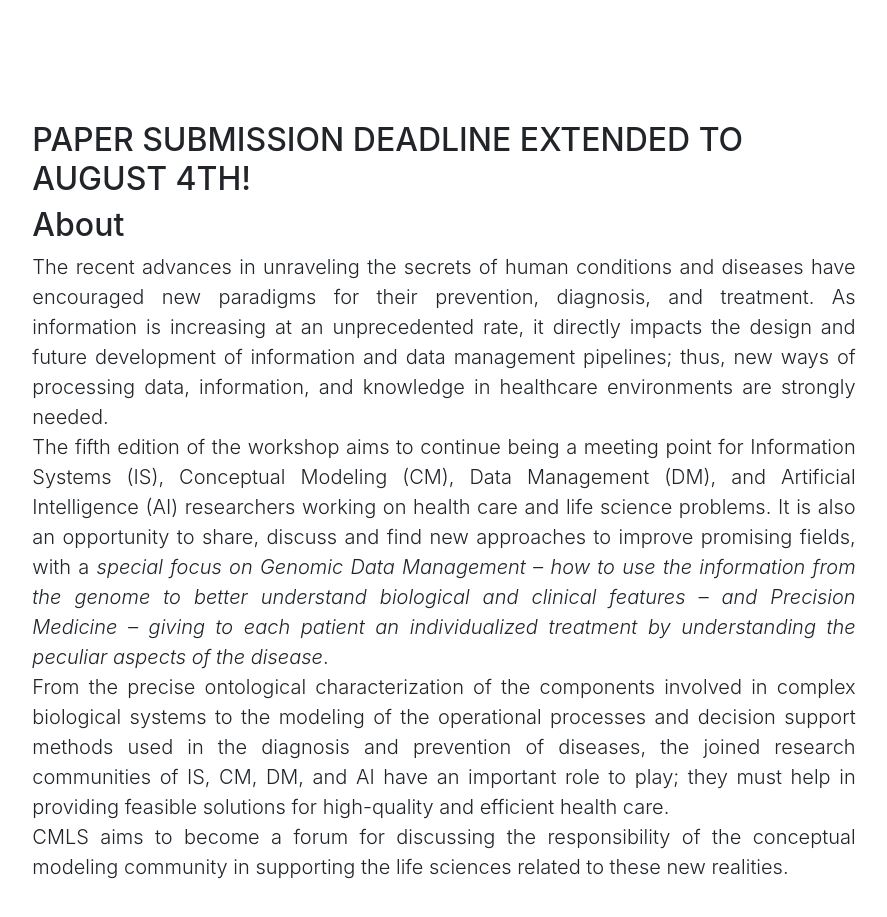
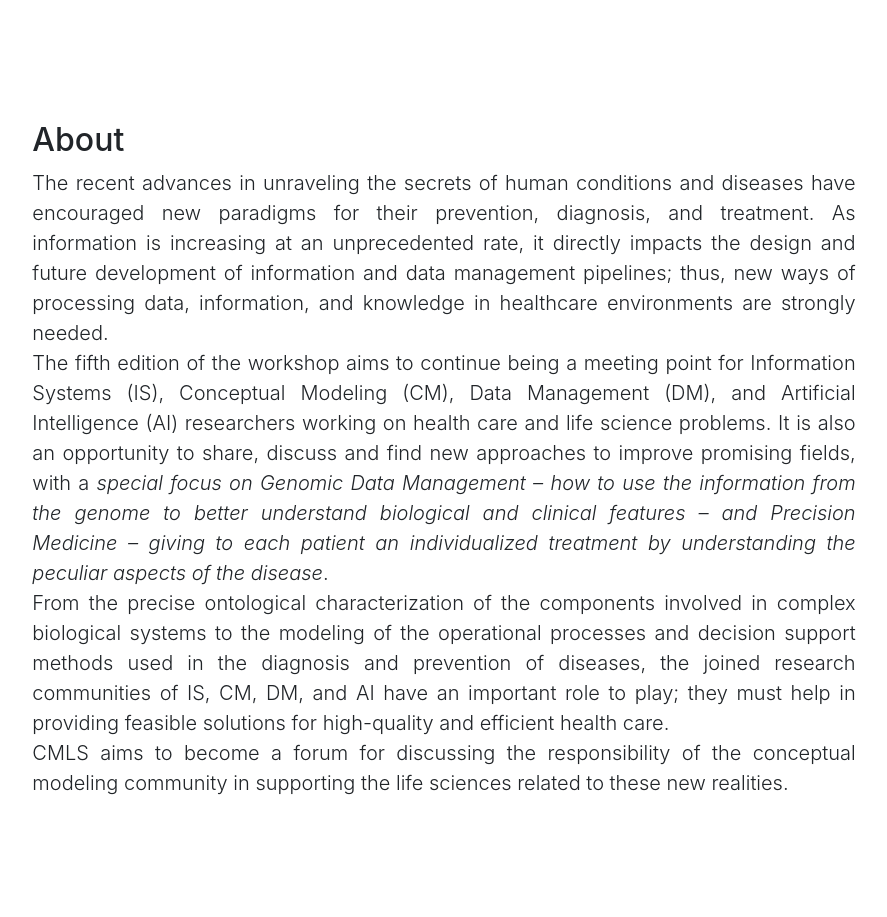
Before and after one commit to DEIB-GECO/cmls2024, a website with bundled scripts: page index.html in a window 1280 px wide. Shown: the part 780-1697 px from the top of the page, without its empty margins (196-1083 px from the left). Built offline with nearby package versions, Linux system fonts and the light colour scheme; files whose address does not match are found by name.

Commit message:
removed initial extension sentence

```diff
--- a/index.html
+++ b/index.html
@@ -213,13 +213,13 @@
     </div>
 </section>-->
 <section id="about">
-    <div class="container-fluid">
+    <!--<div class="container-fluid">
         <div class="row">
             <div class="col-lg-8 mx-auto">
                 <h2>PAPER SUBMISSION DEADLINE EXTENDED TO AUGUST 4TH!</h2>
             </div>
         </div>
-    </div>
+    </div>-->
     <div class="container-fluid">
         <div class="row">
             <div class="col-lg-8 mx-auto">
```
